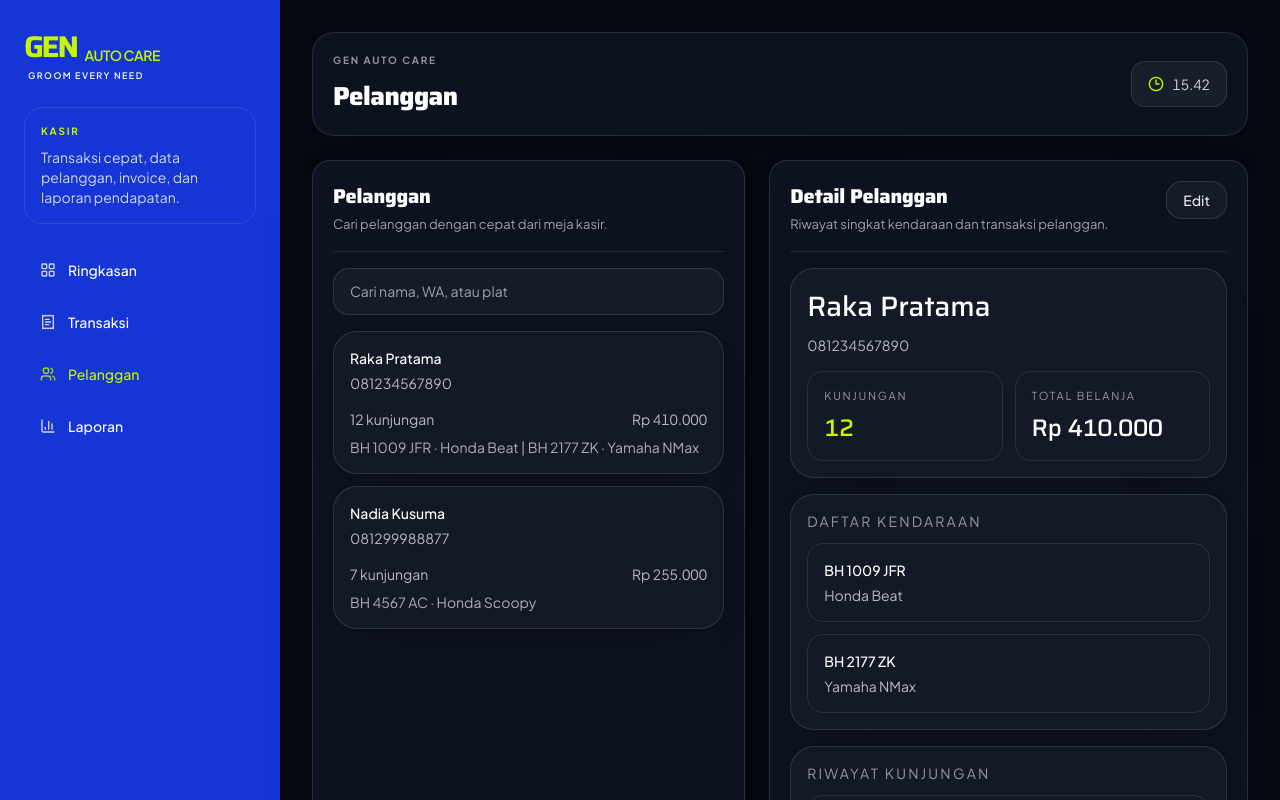
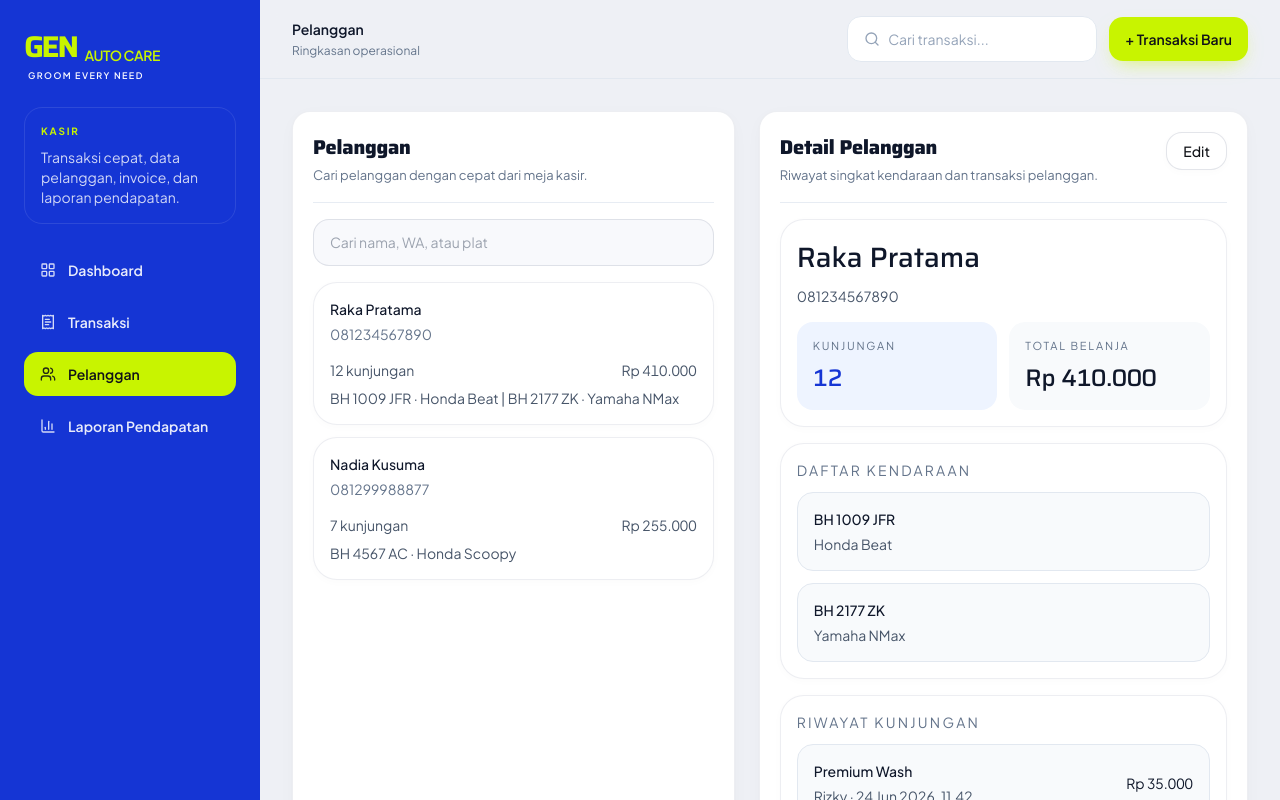
Before and after one commit to triosptr/app-genautocare, a React (Vite) app: page /customers in a window 1280 px wide. Shown: the top 800 px of the page. Built offline with nearby package versions, Linux system fonts and the light colour scheme.

Commit message:
UI: match reference layout (blue sidebar, lime active), add Pelanggan menu label, align invoice modal

```diff
--- a/src/components/layout/AppShell.tsx
+++ b/src/components/layout/AppShell.tsx
@@ -1,6 +1,6 @@
-import { BarChart3, Clock3, LayoutGrid, LogOut, Menu, ReceiptText, Users, X } from 'lucide-react';
+import { BarChart3, LayoutGrid, LogOut, ReceiptText, Search, Users } from 'lucide-react';
 import type { ReactNode } from 'react';
-import { useEffect, useMemo, useState } from 'react';
+import { useMemo, useState } from 'react';
 import { NavLink, useLocation } from 'react-router-dom';
 import { BrandLogo } from '@/components/branding/BrandLogo';
 import { getRoleLabel, navItems } from '@/lib/access';
@@ -23,29 +23,15 @@ interface AppShellProps {
 
 export function AppShell({ mode, role, onSignOut, children }: AppShellProps) {
   const location = useLocation();
-  const [mobileOpen, setMobileOpen] = useState(false);
+  const [query, setQuery] = useState('');
   const links = useMemo(() => navItems.filter((item) => item.roles.includes(role)), [role]);
   const pageName = links.find((link) => link.to === location.pathname)?.label ?? 'Ringkasan';
-  const nowLabel = new Date().toLocaleTimeString('id-ID', { hour: '2-digit', minute: '2-digit' });
 
-  useEffect(() => {
-    setMobileOpen(false);
-  }, [location.pathname]);
-
-  function NavContent({ variant }: { variant: 'desktop' | 'mobile' }) {
+  function NavContent() {
     return (
-      <div className={cn('flex h-full flex-col', variant === 'desktop' ? 'p-6' : 'p-5')}>
-        <div className={cn(variant === 'desktop' ? '' : 'flex items-center justify-between')}>
+      <div className="flex h-full flex-col p-6">
+        <div>
           <BrandLogo compact variant="on-dark" />
-          {variant === 'mobile' && (
-            <button
-              type="button"
-              onClick={() => setMobileOpen(false)}
-              className="grid h-10 w-10 place-items-center rounded-[14px] bg-white/10 text-white transition hover:bg-white/14"
-            >
-              <X className="h-5 w-5" />
-            </button>
-          )}
         </div>
 
         <div className="mt-6 rounded-[18px] border border-white/10 bg-white/8 p-4">
@@ -62,12 +48,12 @@ export function AppShell({ mode, role, onSignOut, children }: AppShellProps) {
                 to={link.to}
                 className={({ isActive }) =>
                   cn(
-                    'flex items-center gap-3 rounded-[14px] px-4 py-3 text-sm font-medium transition-colors duration-200',
-                    isActive ? 'bg-[#1535D4] text-[#C8F400]' : 'text-white/88 hover:bg-white/8',
+                    'flex items-center gap-3 rounded-[14px] px-4 py-3 text-sm font-semibold transition-colors duration-200',
+                    isActive ? 'bg-[#C8F400] text-[#111318]' : 'text-white/90 hover:bg-white/10',
                   )
                 }
               >
-                <Icon className="h-4 w-4 opacity-80" />
+                <Icon className="h-4 w-4 opacity-90" />
                 <span>{link.label}</span>
               </NavLink>
             );
@@ -99,63 +85,43 @@ export function AppShell({ mode, role, onSignOut, children }: AppShellProps) {
   }
 
   return (
-    <div className="min-h-screen bg-[#060912] text-white">
-      <header className="sticky top-0 z-40 border-b border-white/10 bg-[#0d1220]/80 backdrop-blur lg:hidden">
-        <div className="mx-auto flex max-w-7xl items-center justify-between px-4 py-3">
-          <button
-            type="button"
-            onClick={() => setMobileOpen(true)}
-            className="grid h-10 w-10 place-items-center rounded-[14px] border border-white/10 bg-white/5 text-white transition hover:bg-white/10"
-          >
-            <Menu className="h-5 w-5" />
-          </button>
-          <div className="text-center">
-            <p className="text-[11px] font-semibold uppercase tracking-[0.18em] text-white/55">GEN Auto Care</p>
-            <p className="font-display text-[18px] font-extrabold text-white">{pageName}</p>
-          </div>
-          <div className="inline-flex items-center gap-2 rounded-[14px] border border-white/10 bg-white/5 px-3 py-2 text-sm text-white/80">
-            <Clock3 className="h-4 w-4 text-[#C8F400]" />
-            <span className="tabular-nums">{nowLabel}</span>
-          </div>
-        </div>
-      </header>
-
-      {mobileOpen && (
-        <div className="fixed inset-0 z-50 lg:hidden">
-          <button
-            type="button"
-            onClick={() => setMobileOpen(false)}
-            className="absolute inset-0 bg-black/50"
-          />
-          <div className="absolute left-0 top-0 h-full w-[320px] bg-[#1535D4] text-white shadow-2xl">
-            <NavContent variant="mobile" />
-          </div>
-        </div>
-      )}
-
-      <div className="mx-auto min-h-screen max-w-7xl lg:grid lg:grid-cols-[280px_minmax(0,1fr)]">
-        <aside className="hidden bg-[#1535D4] text-white lg:block">
-          <NavContent variant="desktop" />
+    <div className="min-h-screen bg-[#eef0f5] text-slate-900">
+      <div className="min-h-screen lg:grid lg:grid-cols-[260px_minmax(0,1fr)]">
+        <aside className="bg-[#1535D4] text-white">
+          <NavContent />
         </aside>
 
-        <main className="min-h-screen px-4 py-6 lg:px-8 lg:py-8">
-          <div className="mx-auto w-full space-y-6">
-            <div className="hidden items-center justify-between gap-4 rounded-[22px] border border-white/10 bg-[#0d1220] p-5 shadow-[0_18px_60px_-36px_rgba(0,0,0,0.85)] lg:flex">
+        <div className="min-h-screen">
+          <header className="sticky top-0 z-40 border-b border-slate-200 bg-[#eef0f5]/80 backdrop-blur">
+            <div className="mx-auto flex max-w-7xl items-center justify-between gap-4 px-4 py-4 lg:px-8">
               <div>
-                <p className="brand-eyebrow text-white/55">GEN Auto Care</p>
-                <h1 className="mt-2 brand-title text-[26px] text-white">{pageName}</h1>
+                <p className="text-sm font-semibold text-slate-900">{pageName}</p>
+                <p className="mt-1 text-xs text-slate-500">Ringkasan operasional</p>
               </div>
-              <div className="inline-flex items-center gap-2 rounded-[14px] border border-white/10 bg-white/5 px-4 py-3 text-sm text-white/80">
-                <Clock3 className="h-4 w-4 text-[#C8F400]" />
-                <span className="tabular-nums">{nowLabel}</span>
+
+              <div className="flex items-center gap-3">
+                <div className="hidden items-center gap-2 rounded-[14px] border border-slate-200 bg-white px-4 py-3 text-sm text-slate-700 sm:flex">
+                  <Search className="h-4 w-4 text-slate-400" />
+                  <input
+                    value={query}
+                    onChange={(event) => setQuery(event.target.value)}
+                    placeholder="Cari transaksi..."
+                    className="w-48 bg-transparent outline-none placeholder:text-slate-400"
+                  />
+                </div>
+                <NavLink to="/cashier" className="brand-primary-btn rounded-[14px] px-4 py-3 text-sm font-semibold">
+                  + Transaksi Baru
+                </NavLink>
               </div>
             </div>
+          </header>
 
+          <main className="mx-auto max-w-7xl px-4 py-6 lg:px-8 lg:py-8">
             <div key={location.pathname} className="page-enter">
               {children}
             </div>
-          </div>
-        </main>
+          </main>
+        </div>
       </div>
     </div>
   );
--- a/src/components/ui/Panel.tsx
+++ b/src/components/ui/Panel.tsx
@@ -13,10 +13,10 @@ export function Panel({ title, subtitle, actions, className, children }: PanelPr
   return (
     <section className={cn('brand-panel rounded-[18px] p-4 md:p-5', className)}>
       {(title || actions) && (
-        <header className="mb-4 flex items-start justify-between gap-4 border-b border-white/10 pb-4">
+        <header className="mb-4 flex items-start justify-between gap-4 border-b border-slate-200/80 pb-4">
           <div>
-            {title && <h2 className="font-display text-[20px] font-extrabold tracking-[-0.01em] text-white">{title}</h2>}
-            {subtitle && <p className="mt-1 text-[13px] text-white/60">{subtitle}</p>}
+            {title && <h2 className="font-display text-[20px] font-extrabold tracking-[-0.01em] text-slate-900">{title}</h2>}
+            {subtitle && <p className="mt-1 text-[13px] text-slate-500">{subtitle}</p>}
           </div>
           {actions}
         </header>
--- a/src/index.css
+++ b/src/index.css
@@ -6,7 +6,7 @@
 @tailwind utilities;
 
 :root {
-  color-scheme: dark;
+  color-scheme: light;
   font-family: 'Plus Jakarta Sans', sans-serif;
   line-height: 1.5;
   font-weight: 400;
@@ -15,13 +15,13 @@
   --brand-white: #f9f9ff;
   --brand-ink: #111318;
   --brand-slate: #373a4a;
-  --brand-cloud: #0d1220;
+  --brand-cloud: #eef0f5;
   --brand-muted: #9aa0b4;
-  --brand-bg: #060912;
-  --brand-bg-soft: #0d1220;
-  --brand-border: rgba(255, 255, 255, 0.12);
-  --brand-text: #eef0f5;
-  --brand-text-soft: rgba(238, 240, 245, 0.7);
+  --brand-bg: #eef0f5;
+  --brand-bg-soft: #f7f8fb;
+  --brand-border: rgba(154, 160, 180, 0.18);
+  --brand-text: #111318;
+  --brand-text-soft: #60677a;
   font-synthesis: none;
   text-rendering: optimizeLegibility;
   -webkit-font-smoothing: antialiased;
@@ -30,7 +30,7 @@
 
 @layer base {
   * {
-    @apply border-white/10;
+    @apply border-slate-200;
   }
 
   html {
@@ -40,10 +40,7 @@
   body {
     margin: 0;
     min-height: 100vh;
-    background:
-      radial-gradient(circle at top left, rgba(21, 53, 212, 0.18), transparent 22%),
-      radial-gradient(circle at bottom right, rgba(200, 244, 0, 0.08), transparent 24%),
-      linear-gradient(180deg, #05070d 0%, #0b1020 100%);
+    background: var(--brand-bg);
     color: var(--brand-text);
     font-size: 14px;
   }
@@ -69,53 +66,53 @@
 
 .brand-panel {
   border: 1px solid var(--brand-border);
-  background: #0d1220;
-  box-shadow: 0 18px 60px -40px rgba(0, 0, 0, 0.85);
+  background: #ffffff;
+  box-shadow: 0 4px 20px -4px rgba(0, 0, 0, 0.04), 0 1px 3px rgba(0, 0, 0, 0.02);
   transition: box-shadow 0.2s ease, border-color 0.2s ease;
 }
 
 .brand-soft-card {
   border: 1px solid var(--brand-border);
-  background: rgba(255, 255, 255, 0.03);
-  box-shadow: 0 14px 46px -34px rgba(0, 0, 0, 0.85);
+  background: #ffffff;
+  box-shadow: 0 2px 10px rgba(0, 0, 0, 0.02);
   transition: transform 0.2s ease, box-shadow 0.2s ease;
 }
 
 .brand-soft-card:hover {
   transform: translateY(-2px);
-  box-shadow: 0 22px 70px -44px rgba(0, 0, 0, 0.92);
+  box-shadow: 0 8px 24px rgba(0, 0, 0, 0.04);
 }
 
 .brand-outline-card {
-  border: 1px solid rgba(255, 255, 255, 0.1);
-  background: rgba(255, 255, 255, 0.04);
+  border: 1px solid rgba(154, 160, 180, 0.24);
+  background: #f8f9fc;
   transition: border-color 0.2s ease, background-color 0.2s ease, transform 0.2s ease, box-shadow 0.2s ease;
 }
 
 .brand-outline-card:hover {
-  border-color: rgba(21, 53, 212, 0.5);
-  background-color: rgba(255, 255, 255, 0.06);
+  border-color: rgba(21, 53, 212, 0.25);
+  background-color: #ffffff;
   transform: translateY(-1px);
-  box-shadow: 0 18px 52px -44px rgba(0, 0, 0, 0.9);
+  box-shadow: 0 4px 12px rgba(0, 0, 0, 0.03);
 }
 
 .brand-canvas {
-  border: 1px solid rgba(255, 255, 255, 0.1);
-  background: #070a12;
-  box-shadow: inset 0 1px 0 rgba(255, 255, 255, 0.06), 0 18px 60px -44px rgba(0, 0, 0, 0.92);
+  border: 1px solid rgba(154, 160, 180, 0.12);
+  background: var(--brand-cloud);
+  box-shadow: inset 0 1px 0 rgba(255, 255, 255, 0.8), 0 4px 24px rgba(0, 0, 0, 0.02);
 }
 
 .brand-input {
-  border: 1px solid rgba(255, 255, 255, 0.12);
-  background: rgba(255, 255, 255, 0.04);
+  border: 1px solid rgba(154, 160, 180, 0.28);
+  background: #f8f9fc;
   color: var(--brand-text);
   transition: border-color 0.2s ease, box-shadow 0.2s ease, background 0.2s ease;
 }
 
 .brand-input:focus {
   border-color: var(--brand-blue);
-  background: rgba(255, 255, 255, 0.06);
-  box-shadow: 0 0 0 4px rgba(21, 53, 212, 0.22);
+  background: #ffffff;
+  box-shadow: 0 0 0 4px rgba(21, 53, 212, 0.08);
   outline: none;
 }
 
@@ -138,18 +135,18 @@
 }
 
 .brand-secondary-btn {
-  border: 1px solid rgba(255, 255, 255, 0.12);
-  background: rgba(255, 255, 255, 0.04);
-  color: rgba(255, 255, 255, 0.9);
+  border: 1px solid rgba(154, 160, 180, 0.28);
+  background: #ffffff;
+  color: var(--brand-text);
   transition: all 0.2s ease;
-  box-shadow: 0 14px 46px -34px rgba(0, 0, 0, 0.85);
+  box-shadow: 0 2px 8px rgba(0, 0, 0, 0.02);
 }
 
 .brand-secondary-btn:hover {
-  background: rgba(255, 255, 255, 0.06);
-  border-color: rgba(21, 53, 212, 0.55);
+  background: #f8f9fc;
+  border-color: rgba(21, 53, 212, 0.25);
   transform: translateY(-1px);
-  box-shadow: 0 18px 60px -44px rgba(0, 0, 0, 0.92);
+  box-shadow: 0 4px 12px rgba(0, 0, 0, 0.04);
 }
 
 .brand-secondary-btn:active {
@@ -201,12 +198,12 @@
 }
 
 ::-webkit-scrollbar-track {
-  background: #070a12;
+  background: #e9eef7;
 }
 
 ::-webkit-scrollbar-thumb {
   background: linear-gradient(180deg, rgba(21, 53, 212, 0.72), rgba(200, 244, 0, 0.68));
-  border: 3px solid #070a12;
+  border: 3px solid #e9eef7;
   border-radius: 999px;
 }
 
--- a/src/lib/access.ts
+++ b/src/lib/access.ts
@@ -7,10 +7,10 @@ export interface NavItem {
 }
 
 export const navItems: NavItem[] = [
-  { to: '/', label: 'Ringkasan', roles: ['kasir'] },
+  { to: '/', label: 'Dashboard', roles: ['kasir'] },
   { to: '/cashier', label: 'Transaksi', roles: ['kasir'] },
   { to: '/customers', label: 'Pelanggan', roles: ['kasir'] },
-  { to: '/reports', label: 'Laporan', roles: ['kasir'] },
+  { to: '/reports', label: 'Laporan Pendapatan', roles: ['kasir'] },
 ];
 
 export function canAccess(role: AppRole | null, path: string) {
--- a/src/pages/CustomersPage.tsx
+++ b/src/pages/CustomersPage.tsx
@@ -61,20 +61,20 @@ export default function CustomersPage() {
               type="button"
               onClick={() => setSelectedCustomerId(customer.id)}
               className={`brand-soft-card w-full rounded-3xl p-4 text-left transition ${
-                customer.id === selectedCustomer?.id ? 'border-[#1535D4] bg-[#1535D4] text-white' : ''
+                customer.id === selectedCustomer?.id ? 'border-[#1535D4]/18 bg-[#f8fbff]' : ''
               }`}
             >
               <div className="flex items-start justify-between gap-4">
                 <div>
                   <p className="font-medium">{customer.name}</p>
-                  <p className="mt-1 text-sm text-white/70">{customer.phone}</p>
+                  <p className="mt-1 text-sm text-slate-500">{customer.phone}</p>
                 </div>
               </div>
-              <div className="mt-4 flex items-center justify-between text-sm text-white/70">
+              <div className="mt-4 flex items-center justify-between text-sm text-slate-600">
                 <span>{customer.visits} kunjungan</span>
                 <span className="tabular-nums">{formatCurrency(customer.spend)}</span>
               </div>
-              <p className="mt-2 text-sm text-white/65">
+              <p className="mt-2 text-sm text-slate-600">
                 {customer.vehicles.map((vehicle) => `${vehicle.plate} · ${vehicle.merk}`).join(' | ')}
               </p>
             </button>
@@ -97,49 +97,49 @@ export default function CustomersPage() {
           {selectedCustomer ? (
             <div className="space-y-4">
               <div className="brand-soft-card rounded-3xl p-4">
-                <p className="font-display text-[28px] text-white">{selectedCustomer.name}</p>
-                <p className="mt-2 text-sm text-white/70">{selectedCustomer.phone}</p>
+                <p className="font-display text-[28px] text-slate-900">{selectedCustomer.name}</p>
+                <p className="mt-2 text-sm text-slate-600">{selectedCustomer.phone}</p>
                 <div className="mt-4 grid gap-3 md:grid-cols-2">
-                  <div className="rounded-2xl border border-white/10 bg-white/4 p-4">
-                    <p className="text-[11px] uppercase tracking-[0.16em] text-white/55">Kunjungan</p>
-                    <p className="mt-2 font-display text-2xl text-[#C8F400] tabular-nums">{selectedCustomer.visits}</p>
+                  <div className="rounded-2xl bg-[#eef4ff] p-4">
+                    <p className="text-[11px] uppercase tracking-[0.16em] text-slate-500">Kunjungan</p>
+                    <p className="mt-2 font-display text-2xl text-[#1535D4] tabular-nums">{selectedCustomer.visits}</p>
                   </div>
-                  <div className="rounded-2xl border border-white/10 bg-white/4 p-4">
-                    <p className="text-[11px] uppercase tracking-[0.16em] text-white/55">Total belanja</p>
-                    <p className="mt-2 font-display text-2xl text-white tabular-nums">{formatCurrency(selectedCustomer.spend)}</p>
+                  <div className="rounded-2xl bg-[#f8fafc] p-4">
+                    <p className="text-[11px] uppercase tracking-[0.16em] text-slate-500">Total belanja</p>
+                    <p className="mt-2 font-display text-2xl text-slate-900 tabular-nums">{formatCurrency(selectedCustomer.spend)}</p>
                   </div>
                 </div>
               </div>
 
               <div className="brand-soft-card rounded-3xl p-4">
-                <p className="text-sm uppercase tracking-[0.16em] text-white/55">Daftar kendaraan</p>
+                <p className="text-sm uppercase tracking-[0.16em] text-slate-500">Daftar kendaraan</p>
                 <div className="mt-3 space-y-3">
                   {selectedCustomer.vehicles.map((vehicle) => (
-                    <div key={vehicle.plate} className="rounded-2xl border border-white/10 bg-white/4 p-4">
-                      <p className="font-medium text-white">{vehicle.plate}</p>
-                      <p className="mt-1 text-sm text-white/70">{vehicle.merk}</p>
+                    <div key={vehicle.plate} className="rounded-2xl border border-slate-200 bg-[#f8fafc] p-4">
+                      <p className="font-medium text-slate-900">{vehicle.plate}</p>
+                      <p className="mt-1 text-sm text-slate-600">{vehicle.merk}</p>
                     </div>
                   ))}
                 </div>
               </div>
 
               <div className="brand-soft-card rounded-3xl p-4">
-                <p className="text-sm uppercase tracking-[0.16em] text-white/55">Riwayat kunjungan</p>
+                <p className="text-sm uppercase tracking-[0.16em] text-slate-500">Riwayat kunjungan</p>
                 <div className="mt-3 space-y-3">
                   {customerTransactions.map((tx) => (
-                    <div key={tx.id} className="flex items-center justify-between rounded-2xl border border-white/10 bg-white/4 p-4">
+                    <div key={tx.id} className="flex items-center justify-between rounded-2xl border border-slate-200 bg-[#f8fafc] p-4">
                       <div>
-                        <p className="font-medium text-white">{tx.services.join(', ')}</p>
-                        <p className="mt-1 text-sm text-white/70">{tx.washer} · {formatDateTime(tx.time)}</p>
+                        <p className="font-medium text-slate-900">{tx.services.join(', ')}</p>
+                        <p className="mt-1 text-sm text-slate-600">{tx.washer} · {formatDateTime(tx.time)}</p>
                       </div>
-                      <span className="text-white tabular-nums">{formatCurrency(tx.total)}</span>
+                      <span className="text-slate-900 tabular-nums">{formatCurrency(tx.total)}</span>
                     </div>
                   ))}
                 </div>
               </div>
             </div>
           ) : (
-            <p className="text-sm text-white/60">Belum ada pelanggan dipilih.</p>
+            <p className="text-sm text-slate-400">Belum ada pelanggan dipilih.</p>
           )}
         </Panel>
 
--- a/src/pages/ReportsPage.tsx
+++ b/src/pages/ReportsPage.tsx
@@ -67,28 +67,28 @@ export default function ReportsPage() {
         <div className="grid gap-4 lg:grid-cols-[1fr_auto] lg:items-end">
           <div className="grid gap-3 sm:grid-cols-2 xl:grid-cols-4">
             <div className="brand-outline-card rounded-[16px] p-4">
-              <p className="text-[11px] uppercase tracking-[0.16em] text-white/55">Pendapatan</p>
-              <p className="mt-2 font-display text-[24px] text-[#C8F400] tabular-nums">{formatCurrency(revenue)}</p>
-              <p className="mt-2 text-sm text-white/60">{delta >= 0 ? '+' : ''}{delta.toFixed(1)}% vs kemarin</p>
+              <p className="text-[11px] uppercase tracking-[0.16em] text-slate-500">Pendapatan</p>
+              <p className="mt-2 font-display text-[24px] text-[#1535D4] tabular-nums">{formatCurrency(revenue)}</p>
+              <p className="mt-2 text-sm text-slate-500">{delta >= 0 ? '+' : ''}{delta.toFixed(1)}% vs kemarin</p>
             </div>
             <div className="brand-outline-card rounded-[16px] p-4">
-              <p className="text-[11px] uppercase tracking-[0.16em] text-white/55">Komisi teknisi</p>
-              <p className="mt-2 font-display text-[24px] text-white tabular-nums">{formatCurrency(commission)}</p>
-              <p className="mt-2 text-sm text-white/60">{txCount} transaksi</p>
+              <p className="text-[11px] uppercase tracking-[0.16em] text-slate-500">Komisi teknisi</p>
+              <p className="mt-2 font-display text-[24px] text-slate-900 tabular-nums">{formatCurrency(commission)}</p>
+              <p className="mt-2 text-sm text-slate-500">{txCount} transaksi</p>
             </div>
             <div className="brand-outline-card rounded-[16px] p-4">
-              <p className="text-[11px] uppercase tracking-[0.16em] text-white/55">Cash</p>
-              <p className="mt-2 font-display text-[24px] text-white tabular-nums">{formatCurrency(payBreakdown.cash)}</p>
+              <p className="text-[11px] uppercase tracking-[0.16em] text-slate-500">Cash</p>
+              <p className="mt-2 font-display text-[24px] text-slate-900 tabular-nums">{formatCurrency(payBreakdown.cash)}</p>
             </div>
             <div className="brand-outline-card rounded-[16px] p-4">
-              <p className="text-[11px] uppercase tracking-[0.16em] text-white/55">QRIS / Transfer</p>
-              <p className="mt-2 font-display text-[24px] text-white tabular-nums">{formatCurrency(payBreakdown.qris + payBreakdown.transfer)}</p>
+              <p className="text-[11px] uppercase tracking-[0.16em] text-slate-500">QRIS / Transfer</p>
+              <p className="mt-2 font-display text-[24px] text-slate-900 tabular-nums">{formatCurrency(payBreakdown.qris + payBreakdown.transfer)}</p>
             </div>
           </div>
 
           <div className="flex items-end gap-3">
             <div>
-              <p className="text-[11px] font-semibold uppercase tracking-[0.16em] text-white/55">Tanggal</p>
+              <p className="text-[11px] font-semibold uppercase tracking-[0.16em] text-slate-500">Tanggal</p>
               <input
                 type="date"
                 value={dateKey}
@@ -101,23 +101,23 @@ export default function ReportsPage() {
       </Panel>
 
       <Panel title="Komisi per Teknisi" subtitle={`Tanggal ${toInputDate(dateKey)} (vs ${prevDateKey})`}>
-        <div className="overflow-hidden rounded-[16px] border border-white/10 bg-white/4">
-          <div className="grid grid-cols-[1.2fr_0.6fr_0.8fr_0.8fr] gap-2 bg-white/6 px-4 py-3 text-[11px] font-semibold uppercase tracking-[0.16em] text-white/55">
+        <div className="overflow-hidden rounded-[16px] border border-slate-200 bg-white">
+          <div className="grid grid-cols-[1.2fr_0.6fr_0.8fr_0.8fr] gap-2 bg-[#f7f8fb] px-4 py-3 text-[11px] font-semibold uppercase tracking-[0.16em] text-slate-500">
             <div>Teknisi</div>
             <div className="text-right">Transaksi</div>
             <div className="text-right">Pendapatan</div>
             <div className="text-right">Komisi</div>
           </div>
-          <div className="divide-y divide-white/10">
+          <div className="divide-y divide-slate-200">
             {technicianRows.length === 0 ? (
-              <div className="p-5 text-sm text-white/60">Belum ada transaksi untuk tanggal ini.</div>
+              <div className="p-5 text-sm text-slate-500">Belum ada transaksi untuk tanggal ini.</div>
             ) : (
               technicianRows.map((row) => (
-                <div key={row.key} className="grid grid-cols-[1.2fr_0.6fr_0.8fr_0.8fr] items-center gap-2 px-4 py-4 text-sm text-white/80">
-                  <div className="font-medium text-white">{row.name}</div>
+                <div key={row.key} className="grid grid-cols-[1.2fr_0.6fr_0.8fr_0.8fr] items-center gap-2 px-4 py-4 text-sm">
+                  <div className="font-medium text-slate-900">{row.name}</div>
                   <div className="text-right tabular-nums">{row.count}</div>
-                  <div className="text-right font-medium tabular-nums text-white">{formatCurrency(row.revenue)}</div>
-                  <div className="text-right font-medium tabular-nums text-[#C8F400]">{formatCurrency(row.commission)}</div>
+                  <div className="text-right font-medium tabular-nums text-slate-900">{formatCurrency(row.revenue)}</div>
+                  <div className="text-right font-medium tabular-nums text-[#1535D4]">{formatCurrency(row.commission)}</div>
                 </div>
               ))
             )}
```
Also changed, not shown: src/components/invoice/InvoiceModal.tsx (+5 -5 lines), src/components/ui/StatCard.tsx (+7 -7 lines), src/pages/CashierDetailPage.tsx (+30 -28 lines), src/pages/DashboardPage.tsx (+13 -13 lines).
